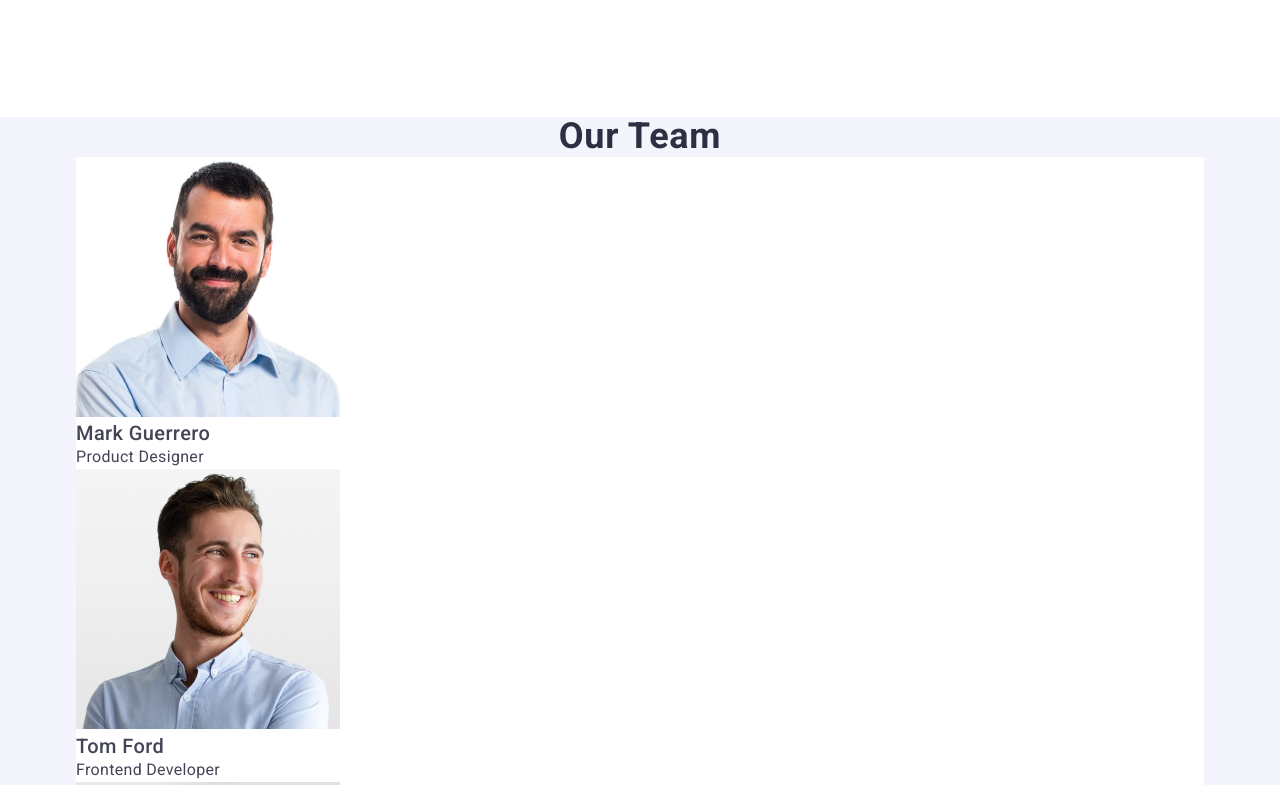
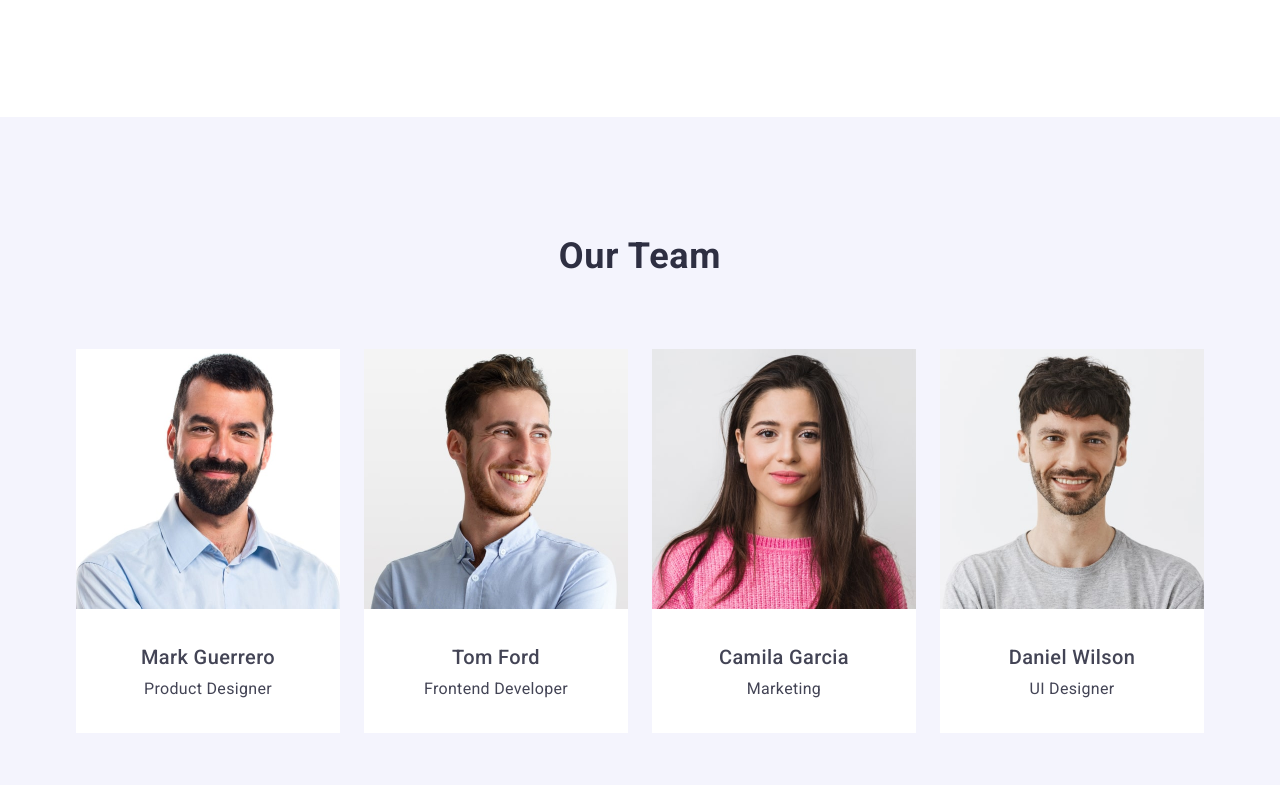
Before and after one commit to Kovshun-Olena/goit-markup-hw-03, a plain HTML site: page index.html in a window 1280 px wide. Shown: the part 876-1661 px from the top of the page. Drawn offline with nearby package versions, Linux system fonts and the light colour scheme.

Commit message:
third section

```diff
--- a/css/style.css
+++ b/css/style.css
@@ -109,9 +109,7 @@ h1, h2, h3, h4, h5, h6, p {
     color: #404bbf;
 }
 
-.img {
-    display: block;
-}
+/*1section*/
 
 .box {
     padding: 188px 0;
@@ -147,6 +145,8 @@ h1, h2, h3, h4, h5, h6, p {
 .button-box:focus {
     background-color: #404bbf;
 }
+
+/*2section*/
 
 .visually-hidden {
     position: absolute;
@@ -193,9 +193,20 @@ h1, h2, h3, h4, h5, h6, p {
         color: #434455;
 }
 
+/*3section*/
 
 .team {
     background-color: #f4f4fd;
+    padding: 120px 0;
+}
+
+.img {
+    display: block;
+}
+
+.list {
+    display: flex;
+    gap: 24px;
 }
 
 .team-title {
@@ -206,6 +217,7 @@ h1, h2, h3, h4, h5, h6, p {
     letter-spacing: 0.02em;
     text-align: center;
     color: #2e2f42;
+    margin-bottom: 72px;
 }
 
 
@@ -214,12 +226,22 @@ h1, h2, h3, h4, h5, h6, p {
         font-size: 20px;
         line-height: 1.2;
         letter-spacing: 0.02em;
+        margin-bottom: 8px
        }
 
 .nav-item {
     background-color: #fff;
+    width: calc((100% - 3 * 24px) / 4)
+    border-radius: 0px 0px 4px 4px;
 }
 
+.nav-item-text {
+    padding: 32px 0;
+    text-align: center;
+}
+
+
+/*fuoter*/
 
 .page-footer {
     background-color: #2e2f42;
--- a/index.html
+++ b/index.html
@@ -55,21 +55,21 @@
                 perfect and creative solution.
               </p>
             </li>
-            <li class="">
+            <li class="description-text">
               <h3 class="description-title">Punctuality</h3>
               <p class="text">
                 Bring the key message to the brand's audience for the best price
                 within the shortest possible time.
               </p>
             </li>
-            <li class="">
+            <li class="description-text">
               <h3 class="description-title">Diligence</h3>
               <p class="text">
                 Research and confirm brands that present the strongest digital
                 growth opportunities and minimize risk.
               </p>
             </li>
-            <li class="">
+            <li class="description-text">
               <h3 class="description-title">Technologies</h3>
               <p class="text">
                 Design practice focused on digital experiences. We bring forth a
@@ -90,8 +90,10 @@
                 height="260"
                 alt="Mark Guerrero"
               />
+              <div class="nav-item-text">
                 <h3 class="nav-item-name">Mark Guerrero</h3>
                 <p class="text">Product Designer</p>
+              </div>
             </li>
             <li class="nav-item">
               <img
@@ -100,8 +102,11 @@
                 height="260"
                 alt="Tom Ford"
               />
+              <div class="nav-item-text">
                 <h3 class="nav-item-name">Tom Ford</h3>
                 <p class="text">Frontend Developer</p>
+              </div>
+
             </li>
             <li class="nav-item">
               <img
@@ -110,8 +115,10 @@
                 height="260"
                 alt="Camila Garcia"
               />
+              <div class="nav-item-text">
                 <h3 class="nav-item-name">Camila Garcia</h3>
                 <p class="text">Marketing</p>
+              </div>
             </li>
             <li class="nav-item">
               <img
@@ -120,8 +127,10 @@
                 height="260"
                 alt="Daniel Wilson"
               />
+              <div class="nav-item-text">
                 <h3 class="nav-item-name">Daniel Wilson</h3>
                 <p class="text">UI Designer</p>
+              </div>
             </li>
           </ul>
         </div>
```
Lines whose indentation alone changed are shown as unchanged.
